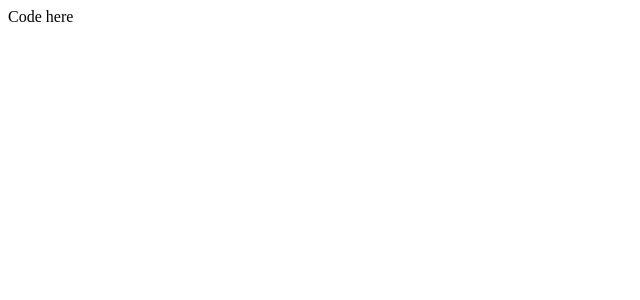
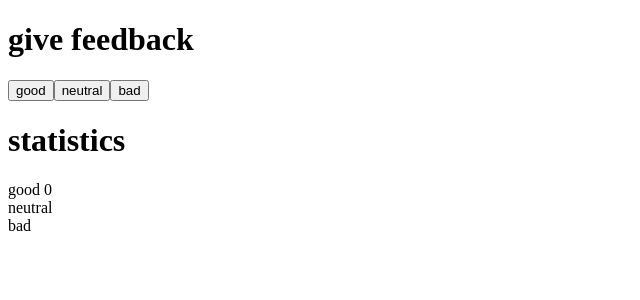
Before and after one commit to c0ldbear/fullstack-fi, a React (Vite) app in the folder part1/unicafe/: page / in a window 1280 px wide. Shown: the top 300 px of the page, without its empty margins (0-640 px from the left). Built offline with nearby package versions, Linux system fonts and the light colour scheme.

Commit message:
Add Button and DisplayFeedback components

```diff
--- a/part1/unicafe/src/App.jsx
+++ b/part1/unicafe/src/App.jsx
@@ -1,11 +1,51 @@
 import { useState } from "react";
+
+const Button = ({ text, onClick }) => {
+  return <button onClick={onClick}>{text}</button>;
+};
+
+const DisplayFeedback = ({text, value}) => {
+  return <div>{text} {value}</div>
+}
 
 function App() {
   const [good, setGood] = useState(0);
   const [neutral, setNeutral] = useState(0);
   const [bad, setBad] = useState(0);
 
-  return <div>Code here</div>;
+  const temp = (text) => () => {
+    console.log(text)
+  }
+
+  const setGoodFeedback = () => {
+    console.log("good!")
+    setGood(good + 1)
+  }
+
+  const setNeutralFeedback = () => {
+    console.log("neutral!")
+    setGood(neutral + 1)
+  }
+
+  const setBadFeedback = () => {
+    console.log("bad!")
+    setGood(bad + 1)
+  }
+
+  return (
+    <>
+      <h1>give feedback</h1>
+
+      <Button text={"good"} onClick={setGoodFeedback} />
+      <button onClick={temp("neutral")}>neutral</button>
+      <button onClick={temp("bad")}>bad</button>
+
+      <h1>statistics</h1>
+      <DisplayFeedback text="good" value={good} />
+      <div>neutral</div>
+      <div>bad</div>
+    </>
+  );
 }
 
 export default App;
```
